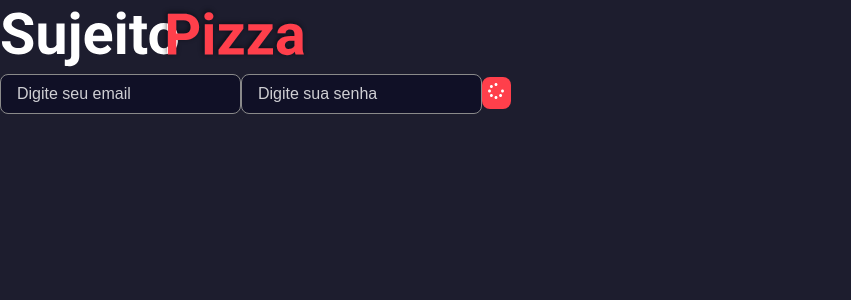
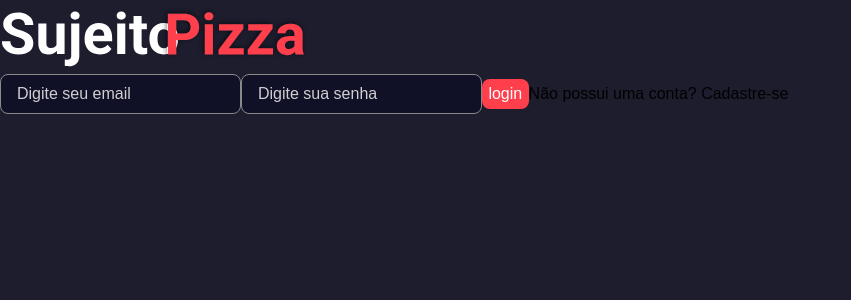
Before and after one commit to felipeLeao18/pizza-byte-frontend, a Next.js app: page / in a window 1280 px wide. Shown: the top 300 px of the page, without its empty margins (0-851 px from the left). Built offline with nearby package versions, Linux system fonts and the light colour scheme.

Commit message:
feat: update button state and article to create account

```diff
--- a/src/pages/index.tsx
+++ b/src/pages/index.tsx
@@ -28,10 +28,12 @@ export default function Home () {
               />
             <Button
               type="submit"
-              loading={true}
+              loading={false}
             >
             login
             </Button>
+
+            <a className={styles.text}>Não possui uma conta? Cadastre-se</a>
           </form>
         </div>
       </div>
```
